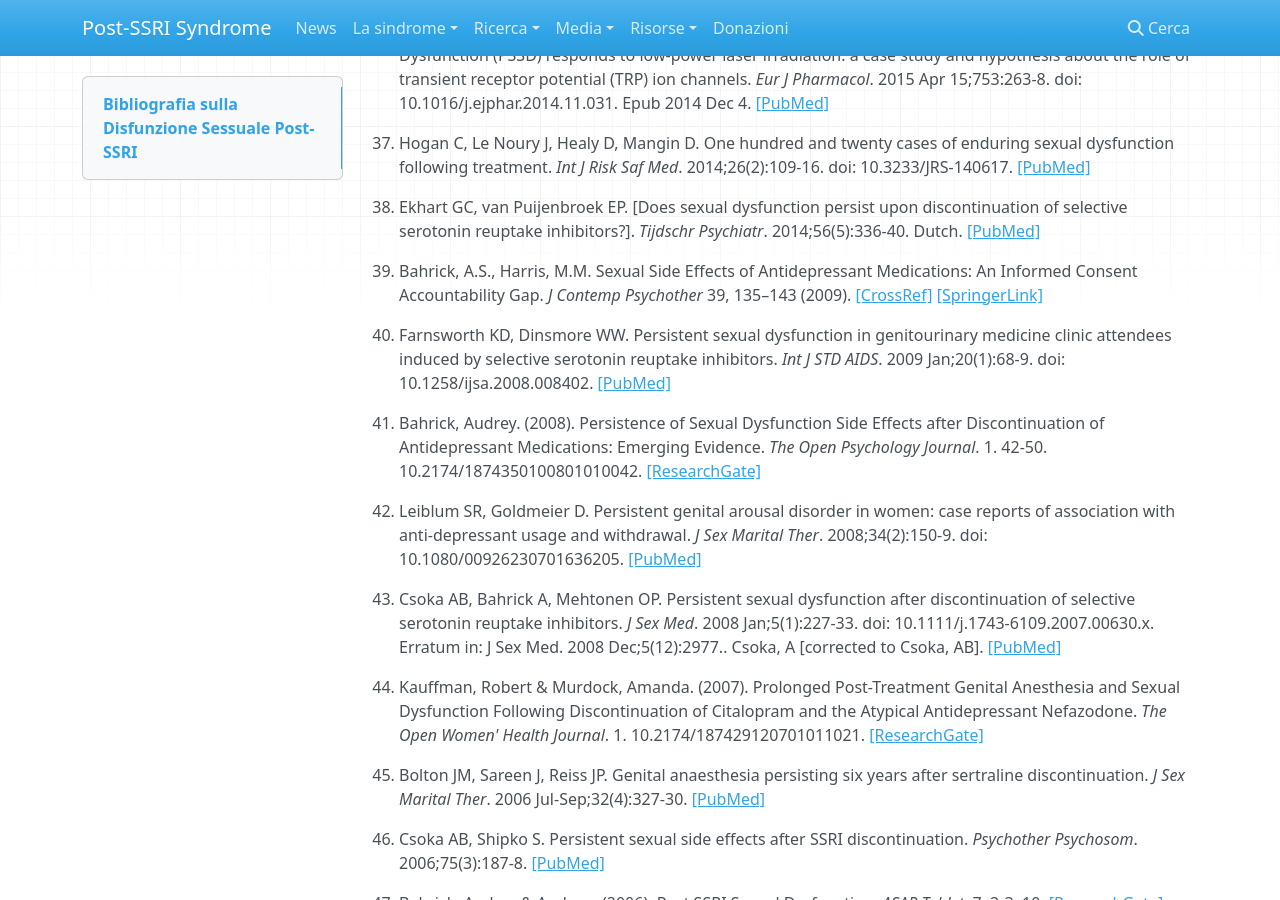
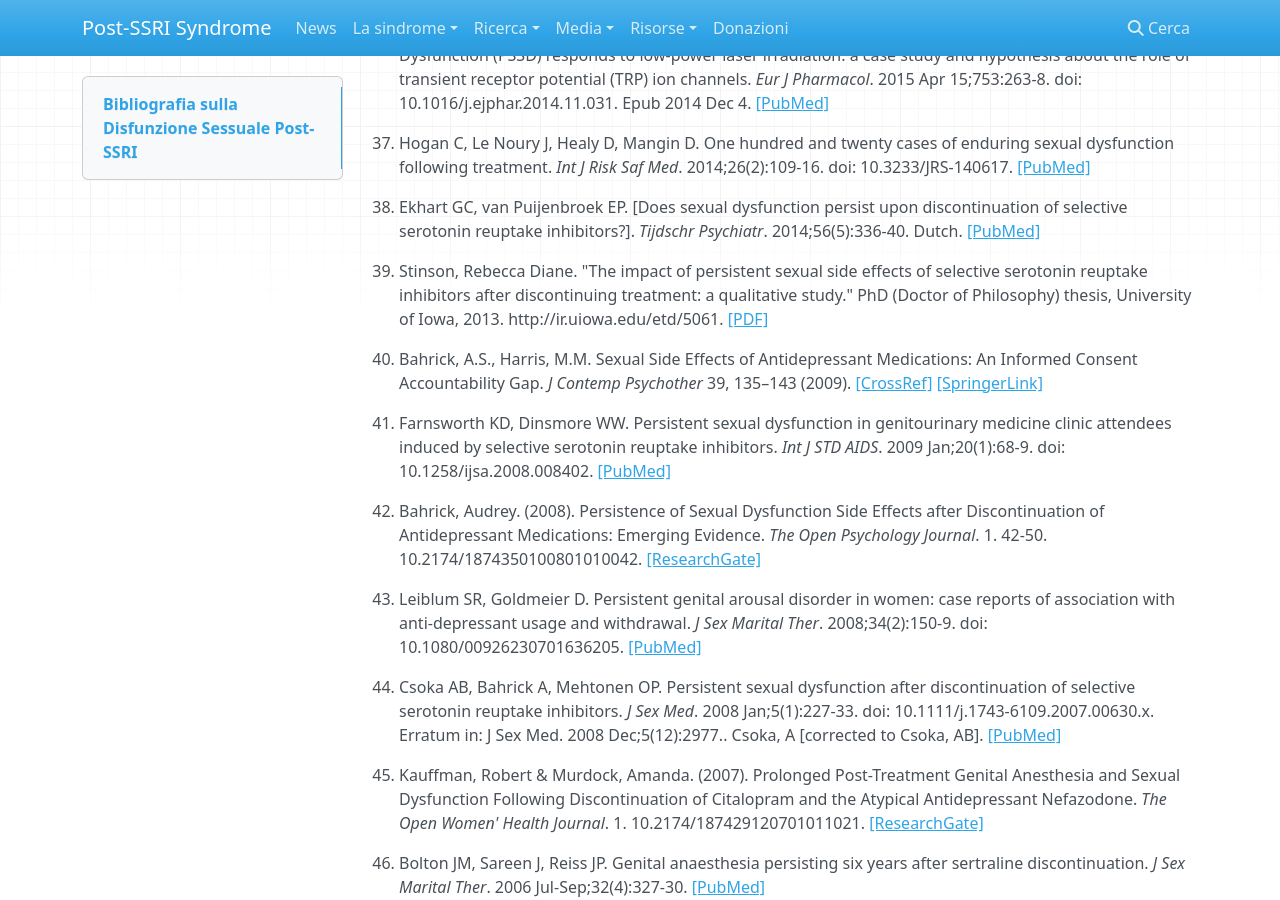
Before and after one commit to postssrisyndrome/windmill, an MkDocs documentation site: the page built from docs/ricerca/bibliografia.md, in a window 1280 px wide and 900 px high, scrolled down 4055 px. Built offline with MkDocs 1.6.1, drawn with Linux system fonts in a browser that asks for light colours; nearby versions of some CDN libraries.

Commit message:
bibliografia: aggiunta tesi di PhD del 2013
di Rebecca Stinson

```diff
--- a/docs/ricerca/bibliografia.md
+++ b/docs/ricerca/bibliografia.md
@@ -211,6 +211,12 @@ discontinuation of selective serotonin reuptake inhibitors?].
 *Tijdschr Psychiatr*. 2014;56(5):336-40. Dutch.
 [[PubMed]](https://pubmed.ncbi.nlm.nih.gov/24838589)
 
+1. Stinson, Rebecca Diane. "The impact of persistent sexual side effects of selective
+serotonin reuptake inhibitors after discontinuing treatment: a qualitative study."
+PhD (Doctor of Philosophy) thesis, University of Iowa, 2013.
+http://ir.uiowa.edu/etd/5061.
+[[PDF]](https://citeseerx.ist.psu.edu/document?repid=rep1&type=pdf&doi=b324fa58f0a309c87b8032be133588c5a79e7ab7)
+
 1. Bahrick, A.S., Harris, M.M. Sexual Side Effects of Antidepressant Medications:
 An Informed Consent Accountability Gap.
 *J Contemp Psychother* 39, 135–143 (2009).
```
